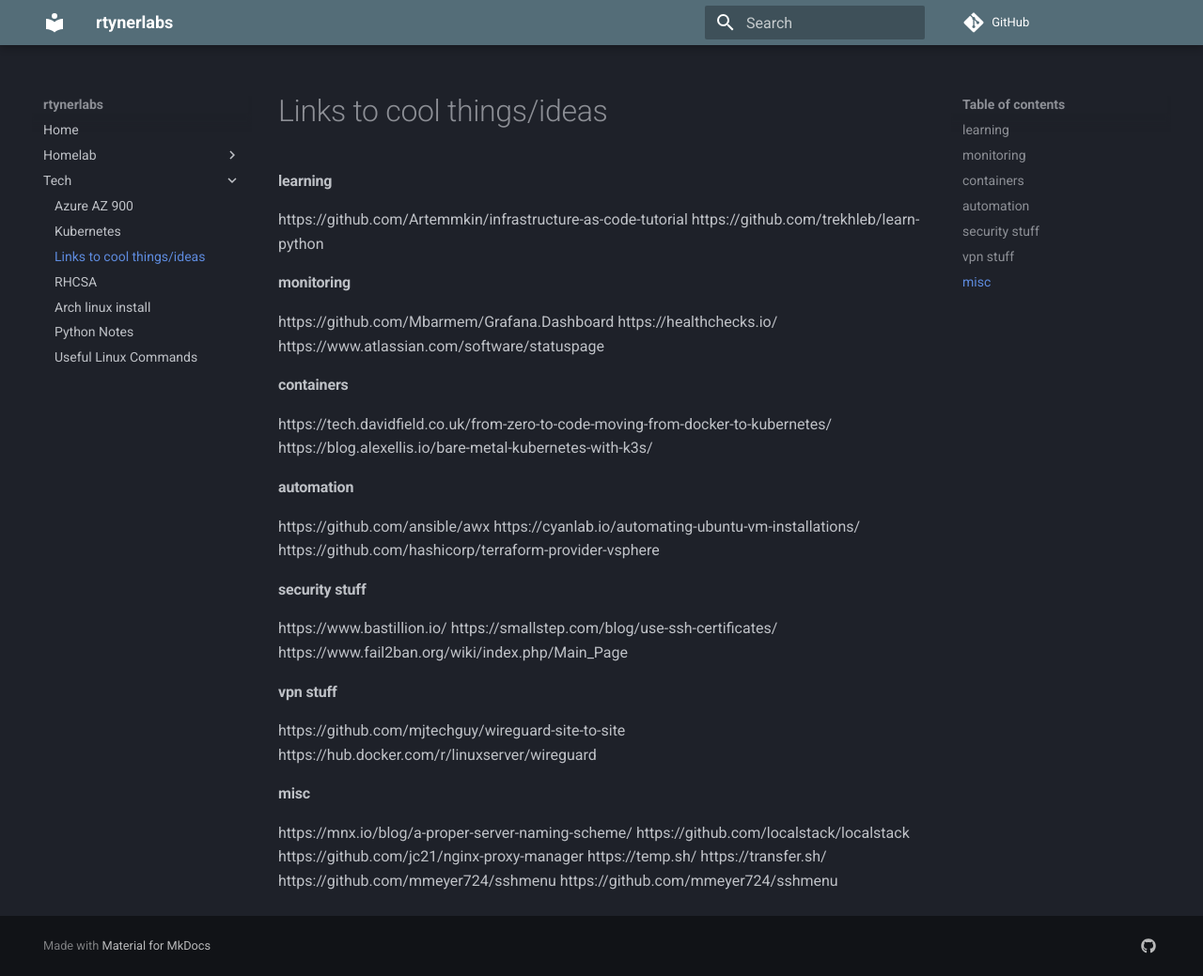
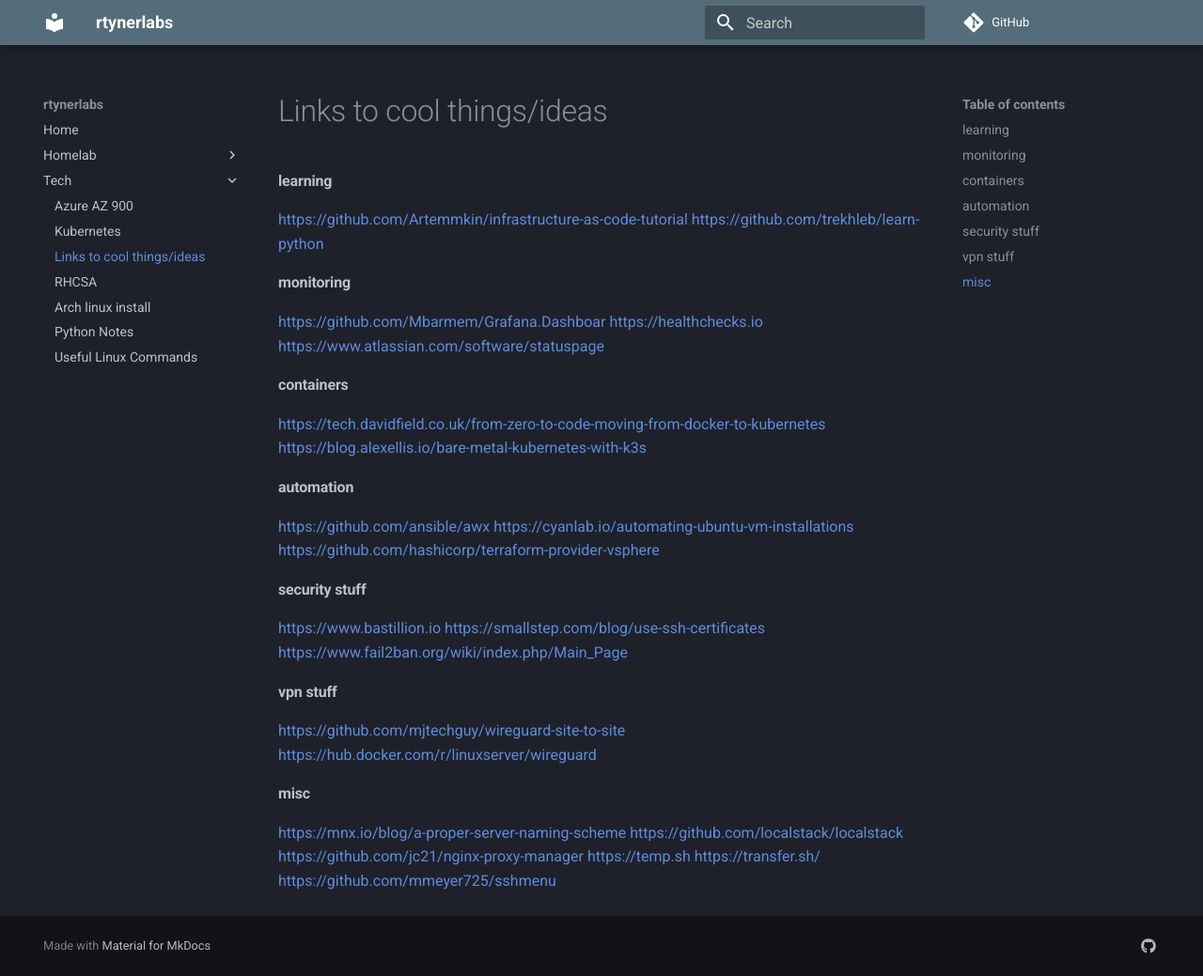
Before and after one commit to rtyner/mkdocs, an MkDocs documentation site: the page built from docs/Tech/Links.md, in a window 1280 px wide and 1039 px high. Shown: the whole window at 94% size. Built offline with MkDocs 1.6.1 and Material for MkDocs 9.7.7, drawn with Linux system fonts in a browser that asks for light colours; comment, search, counter and statistics services are not loaded.

Commit message:
fixed links

```diff
--- a/docs/Tech/Links.md
+++ b/docs/Tech/Links.md
@@ -1,37 +1,36 @@
 # Links to cool things/ideas
 
 #### learning
-https://github.com/Artemmkin/infrastructure-as-code-tutorial
-https://github.com/trekhleb/learn-python
+<https://github.com/Artemmkin/infrastructure-as-code-tutorial>
+<https://github.com/trekhleb/learn-python>
 
 #### monitoring
-https://github.com/Mbarmem/Grafana.Dashboard
-https://healthchecks.io/
-https://www.atlassian.com/software/statuspage
+<https://github.com/Mbarmem/Grafana.Dashboar>
+<https://healthchecks.io>
+<https://www.atlassian.com/software/statuspage>
 
 #### containers
-https://tech.davidfield.co.uk/from-zero-to-code-moving-from-docker-to-kubernetes/
-https://blog.alexellis.io/bare-metal-kubernetes-with-k3s/
+<https://tech.davidfield.co.uk/from-zero-to-code-moving-from-docker-to-kubernetes>
+<https://blog.alexellis.io/bare-metal-kubernetes-with-k3s>
 
 #### automation
-https://github.com/ansible/awx
-https://cyanlab.io/automating-ubuntu-vm-installations/
-https://github.com/hashicorp/terraform-provider-vsphere
+<https://github.com/ansible/awx>
+<https://cyanlab.io/automating-ubuntu-vm-installations>
+<https://github.com/hashicorp/terraform-provider-vsphere>
 
 #### security stuff
-https://www.bastillion.io/
-https://smallstep.com/blog/use-ssh-certificates/
-https://www.fail2ban.org/wiki/index.php/Main_Page
+<https://www.bastillion.io>
+<https://smallstep.com/blog/use-ssh-certificates>
+<https://www.fail2ban.org/wiki/index.php/Main_Page>
 
 #### vpn stuff
-https://github.com/mjtechguy/wireguard-site-to-site
-https://hub.docker.com/r/linuxserver/wireguard
+<https://github.com/mjtechguy/wireguard-site-to-site>
+<https://hub.docker.com/r/linuxserver/wireguard>
 
 #### misc
-https://mnx.io/blog/a-proper-server-naming-scheme/
-https://github.com/localstack/localstack
-https://github.com/jc21/nginx-proxy-manager
-https://temp.sh/
-https://transfer.sh/
-https://github.com/mmeyer724/sshmenu
-https://github.com/mmeyer724/sshmenu
+<https://mnx.io/blog/a-proper-server-naming-scheme>
+<https://github.com/localstack/localstack>
+<https://github.com/jc21/nginx-proxy-manager>
+<https://temp.sh>
+<https://transfer.sh/>
+<https://github.com/mmeyer725/sshmenu>
```
